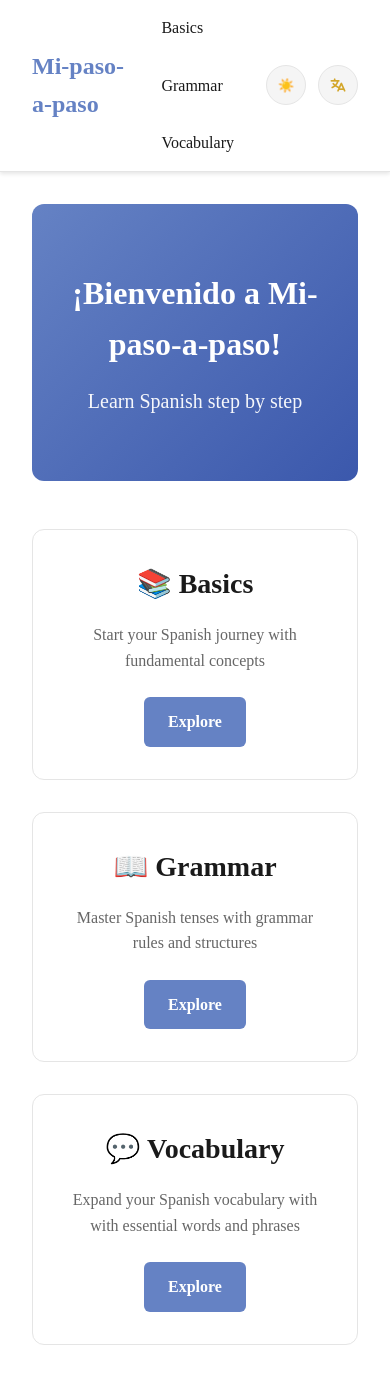
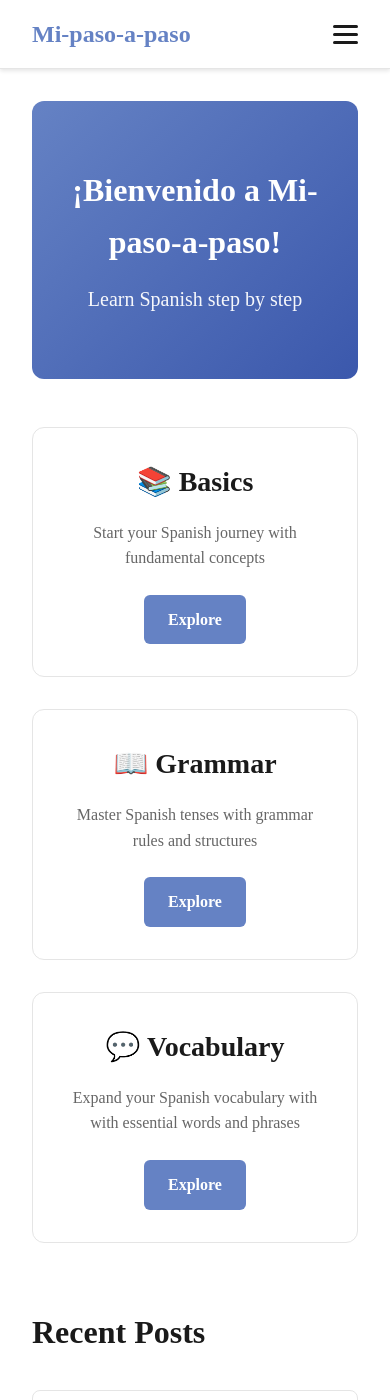
Before and after one commit to mi-paso-a-paso/mi-paso-a-paso.github.io, a Jekyll site: the page built from index.html, in a window 390 px wide and 1400 px high. Built offline with Jekyll 4.4.1, drawn with Linux system fonts in a browser that asks for light colours; nearby versions of some CDN libraries.

Commit message:
nav made resposive for mobile devices

```diff
--- a/_includes/head.html
+++ b/_includes/head.html
@@ -12,6 +12,7 @@
     </title>
 
     <script src="{{ '/assets/js/theme.js' | relative_url }}"></script>
+    <script src="{{ '/assets/js/navigation.js' | relative_url }}"></script>
 
     <link rel="shortcut icon" type="image/x-icon" href="{{'/assets/img/favicon.ico' | relative path}}">
     <link rel="stylesheet" href="{{ '/assets/css/style.css' | relative_url }}">
--- a/_includes/header.html
+++ b/_includes/header.html
@@ -3,6 +3,12 @@
     <div class="nav-brand">
       <a href="{{ '/' | relative_url }}">{{ site.title }}</a>
     </div>
+
+    <button id="dropDownMenu" class="dropDownMenu" aria-label="Drop-down menu for mobile">
+      <span class="bar1"></span>
+      <span class="bar2"></span>
+      <span class="bar3"></span>
+    </button>
 
     <div class="nav-content">
       <ul class="nav-menu">
--- a/_sass/media.scss
+++ b/_sass/media.scss
@@ -29,3 +29,44 @@
     font-size: 28px;
   }
 }
+
+@media (max-width: 650px) {
+  .top-nav {
+    position: relative;
+  }
+
+  .dropDownMenu {
+    display: flex;
+  }
+
+  .nav-content {
+    position: absolute;
+    top: 100%;
+    left: 0;
+    right: 0;
+    background: var(--card-bg);
+    flex-direction: column;
+    align-items: stretch;
+    padding: 20px;
+    text-align: center;
+    overflow: hidden;
+    max-height: 0;
+    opacity: 0;
+    transition: all 1s ease-in-out;
+  }
+
+  .nav-content.active {
+    max-height: 500px;
+    opacity: 1;
+  }
+
+  .nav-menu {
+    flex-direction: column;
+    gap: 16px;
+  }
+
+  .nav-actions {
+    justify-content: center;
+    margin-top: 10px;
+  }
+}
--- a/_sass/parts/navigation.scss
+++ b/_sass/parts/navigation.scss
@@ -74,6 +74,39 @@
   }
 }
 
+.dropDownMenu {
+  display: none;
+  flex-direction: column;
+  gap: 5px;
+  background: none;
+  border: none;
+
+  span {
+    width: 25px;
+    height: 3px;
+    background: var(--text-primary);
+    display: block;
+    border-radius: 50px;
+    transition: 0.5s;
+  }
+
+  &.open {
+    & span:first-child {
+      -webkit-transform: rotate(-45deg) translate(6px, 8px);
+      transform: rotate(45deg) translate(6px, 8px);
+    }
+
+    & span:nth-child(2) {
+      opacity: 0;
+    }
+
+    & span:last-child {
+      -webkit-transform: rotate(45deg) translate(4px, -5px);
+      transform: rotate(-45deg) translate(4px, -5px);
+    }
+  }
+}
+
 [data-theme=dark] .sun-icon {
   display: none;
 }
--- /dev/null
+++ b/assets/js/navigation.js
@@ -0,0 +1,9 @@
+document.addEventListener('DOMContentLoaded', () => {
+    const dropDownButton = document.getElementById('dropDownMenu');
+    const nav = document.querySelector('.nav-content');
+
+    dropDownButton.onclick = () => {
+      nav.classList.toggle('active');
+      dropDownButton.classList.toggle('open');
+    };
+})
```
